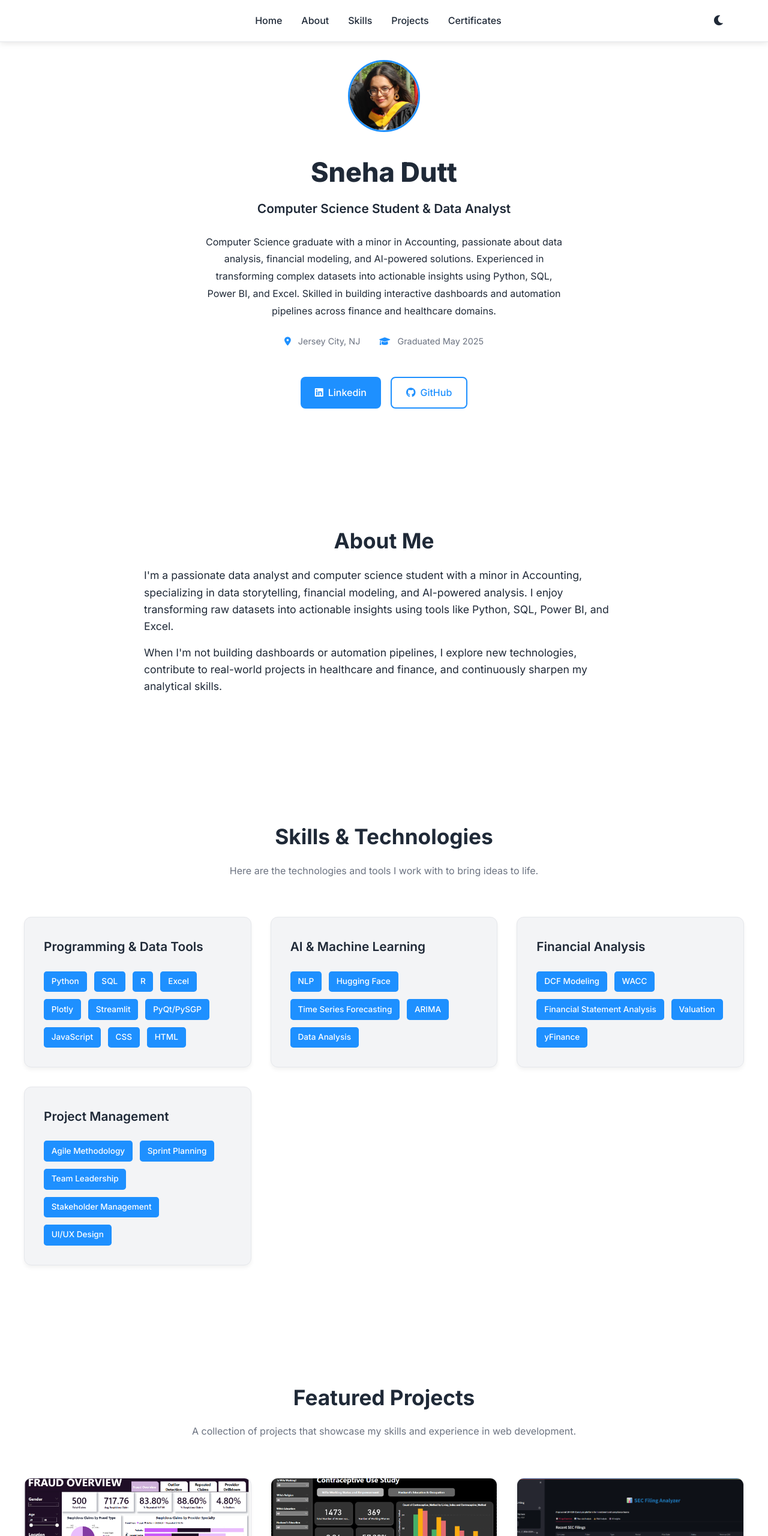
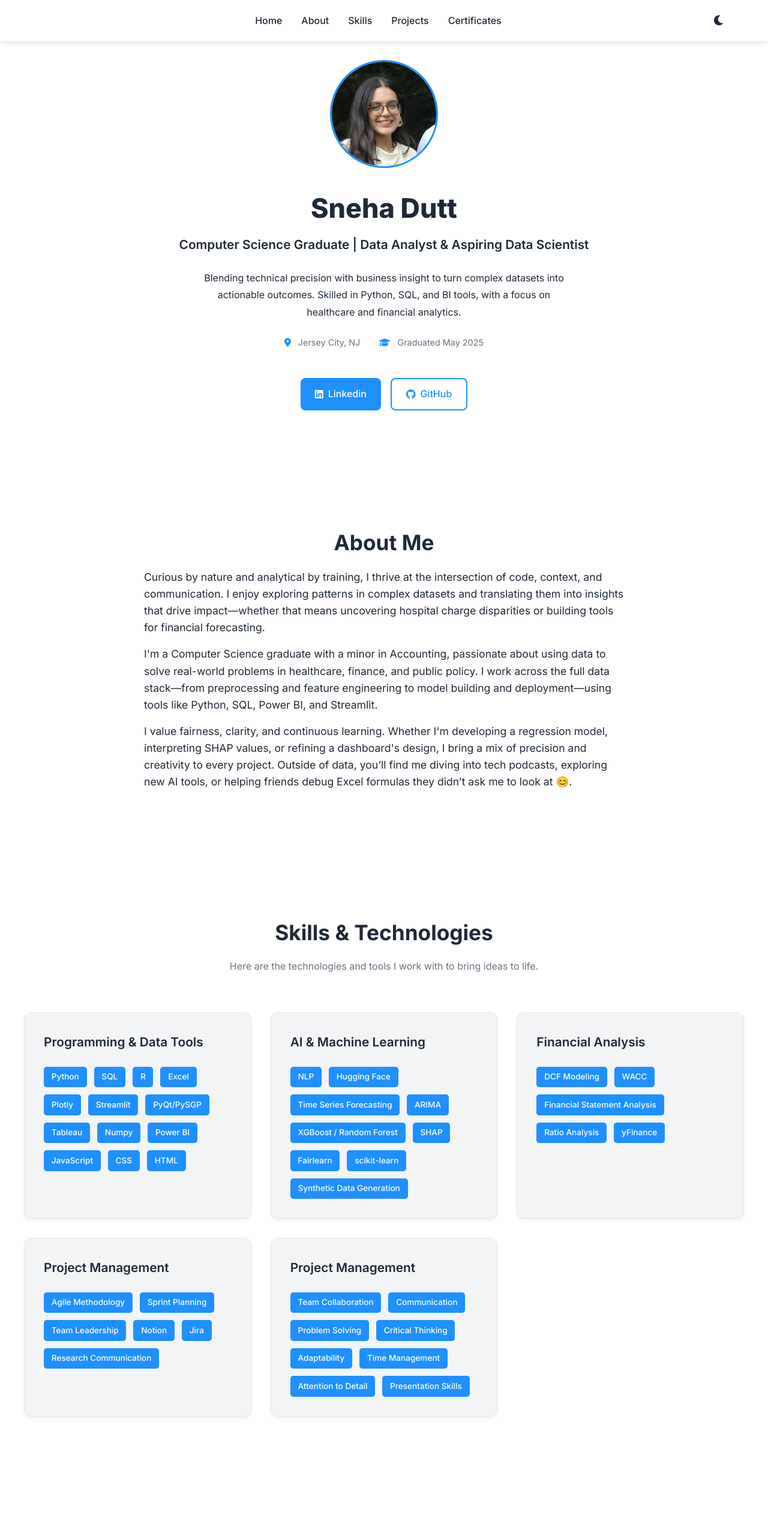
Before and after one commit to snehaaa8/snehaaa8.github.io, a plain HTML site: page index.html in a window 1280 px wide. Shown: the top 2560 px of the page at 60% size. Drawn offline with Linux system fonts and the light colour scheme.

Commit message:
Fix styles and add project images

```diff
--- a/index.html
+++ b/index.html
@@ -32,11 +32,11 @@
     <section id="home" class="hero">
         <div class="hero-content">
             <div class="profile-picture">
-                <img src="./assets/profile.png" alt="Your Profile Picture">
+                <img src="./assets/profile.jpg" alt="Your Profile Picture">
             </div>
             <h1>Sneha Dutt</h1>
-            <p class="subtitle">Computer Science Student & Data Analyst</p>
-            <p class="description">Computer Science graduate with a minor in Accounting, passionate about data analysis, financial modeling, and AI-powered solutions. Experienced in transforming complex datasets into actionable insights using Python, SQL, Power BI, and Excel. Skilled in building interactive dashboards and automation pipelines across finance and healthcare domains.</p>
+            <p class="subtitle">Computer Science Graduate | Data Analyst & Aspiring Data Scientist</p>
+            <p class="description">Blending technical precision with business insight to turn complex datasets into actionable outcomes. Skilled in Python, SQL, and BI tools, with a focus on healthcare and financial analytics.</p>
             <div class="details">
                 <p><i class="fas fa-map-marker-alt"></i> Jersey City, NJ</p>
                 <p><i class="fas fa-graduation-cap"></i> Graduated May 2025</p>
@@ -53,8 +53,9 @@
         <h2>About Me</h2>
         <div class="about-content">
             <div class="about-text">
-                <p>I'm a passionate data analyst and computer science student with a minor in Accounting, specializing in data storytelling, financial modeling, and AI-powered analysis. I enjoy transforming raw datasets into actionable insights using tools like Python, SQL, Power BI, and Excel. </p>
-                <p> When I'm not building dashboards or automation pipelines, I explore new technologies, contribute to real-world projects in healthcare and finance, and continuously sharpen my analytical skills.</p>
+                <p>Curious by nature and analytical by training, I thrive at the intersection of code, context, and communication. I enjoy exploring patterns in complex datasets and translating them into insights that drive impact—whether that means uncovering hospital charge disparities or building tools for financial forecasting. </p>
+                <p>I'm a Computer Science graduate with a minor in Accounting, passionate about using data to solve real-world problems in healthcare, finance, and public policy. I work across the full data stack—from preprocessing and feature engineering to model building and deployment—using tools like Python, SQL, Power BI, and Streamlit.</p>
+                <p>I value fairness, clarity, and continuous learning. Whether I'm developing a regression model, interpreting SHAP values, or refining a dashboard's design, I bring a mix of precision and creativity to every project. Outside of data, you’ll find me diving into tech podcasts, exploring new AI tools, or helping friends debug Excel formulas they didn’t ask me to look at 😊.</p>
             </div>
         </div>
     </section>
@@ -74,6 +75,9 @@
                     <li>Plotly</li>
                     <li>Streamlit</li>
                     <li>PyQt/PySGP</li>
+                    <li>Tableau</li>
+                    <li>Numpy</li>
+                    <li>Power BI</li>
                     <li>JavaScript</li>
                     <li>CSS</li>
                     <li>HTML</li>
@@ -86,7 +90,11 @@
                     <li>Hugging Face</li>
                     <li>Time Series Forecasting</li>
                     <li>ARIMA</li>
-                    <li>Data Analysis</li>
+                    <li>XGBoost / Random Forest</li>
+                    <li>SHAP </li>
+                    <li>Fairlearn </li>
+                    <li>scikit-learn</li>
+                    <li>Synthetic Data Generation</li>
                 </ul>
             </div>
             <div class="skill-category">
@@ -95,7 +103,7 @@
                     <li>DCF Modeling</li>
                     <li>WACC</li>
                     <li>Financial Statement Analysis</li>
-                    <li>Valuation</li>
+                    <li>Ratio Analysis</li>
                     <li>yFinance</li>
                 </ul>
             </div>
@@ -105,8 +113,22 @@
                     <li>Agile Methodology</li>
                     <li>Sprint Planning</li>
                     <li>Team Leadership</li>
-                    <li>Stakeholder Management</li>
-                    <li>UI/UX Design</li>
+                    <li>Notion </li>
+                    <li>Jira</li>
+                    <li>Research Communication</li>
+                </ul>
+            </div>
+            <div class="skill-category">
+                <h3>Project Management</h3>
+                <ul>
+                    <li>Team Collaboration</li>
+                    <li>Communication</li>
+                    <li>Problem Solving</li>
+                    <li>Critical Thinking</li>
+                    <li>Adaptability</li>
+                    <li>Time Management</li>
+                    <li>Attention to Detail</li>
+                    <li>Presentation Skills</li>
                 </ul>
             </div>
         </div>
@@ -117,6 +139,28 @@
         <h2>Featured Projects</h2>
         <p class="section-subtitle">A collection of projects that showcase my skills and experience in web development.</p>
         <div class="projects-grid">
+            <div class="project-card">
+                <img src="assets/shap_output.png" alt="Healthcare Price Predictor">
+                <div class="project-info">
+                   <div class="project-title-wrapper">
+                       <h3>Healthcare Price Predictor</h3>
+                       <a href="https://github.com/snehaaa8/hospital-treatment-pricing-predictor" target="_blank" class="project-card-link"><i class="fab fa-github"></i></a>
+                   </div>
+                    <span class="project-year">2025</span>
+                    <p>A machine learning app that forecasts hospital charges based on patient demographics, diagnosis, treatment type, and insurance. Built with Python and Streamlit, the project incorporates SHAP for model transparency and Fairlearn to ensure equitable predictions across race and gender. Designed to support healthcare price transparency and policy insights using synthetic data.</p>
+                    <div class="project-tags">
+                        <span class="tag">Python</span>
+                        <span class="tag">Pandas</span>
+                        <span class="tag">Streamlit</span>
+                        <span class="tag"> scikit-learn</span>
+                        <span class="tag">Plotly</span>
+                        <span class="tag">SHAP</span>
+                        <span class="tag">Cost Prediction & Charge Estimation</span>
+                        <span class="tag">Predictive Modeling</span>
+                        <span class="tag">Regression Analysis</span>
+                    </div>
+                </div>
+            </div>
             <div class="project-card">
                  <img src="assets/fraud_detection.png" alt="Fraud Claim Detection Project">
                  <div class="project-info">
--- a/styles.css
+++ b/styles.css
@@ -110,8 +110,8 @@ nav {
 }
 
 .profile-picture img {
-    width: 120px;
-    height: 120px;
+    width: 180px;
+    height: 180px;
     border-radius: 50%;
     object-fit: cover;
     margin-bottom: 1.5rem;
```
Also changed, not shown: assets/profile.jpg (added), assets/shap_output.png (added).
